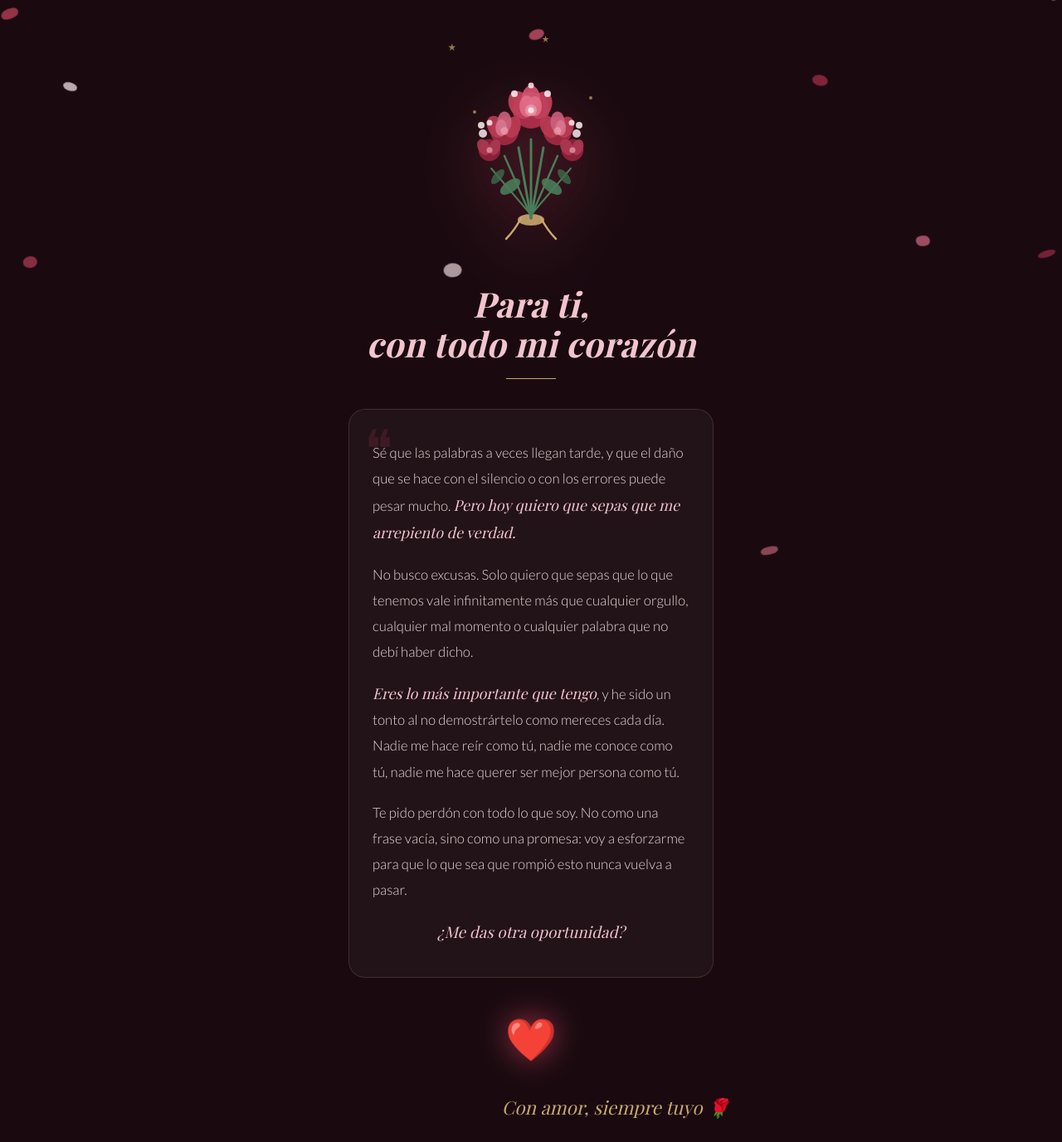
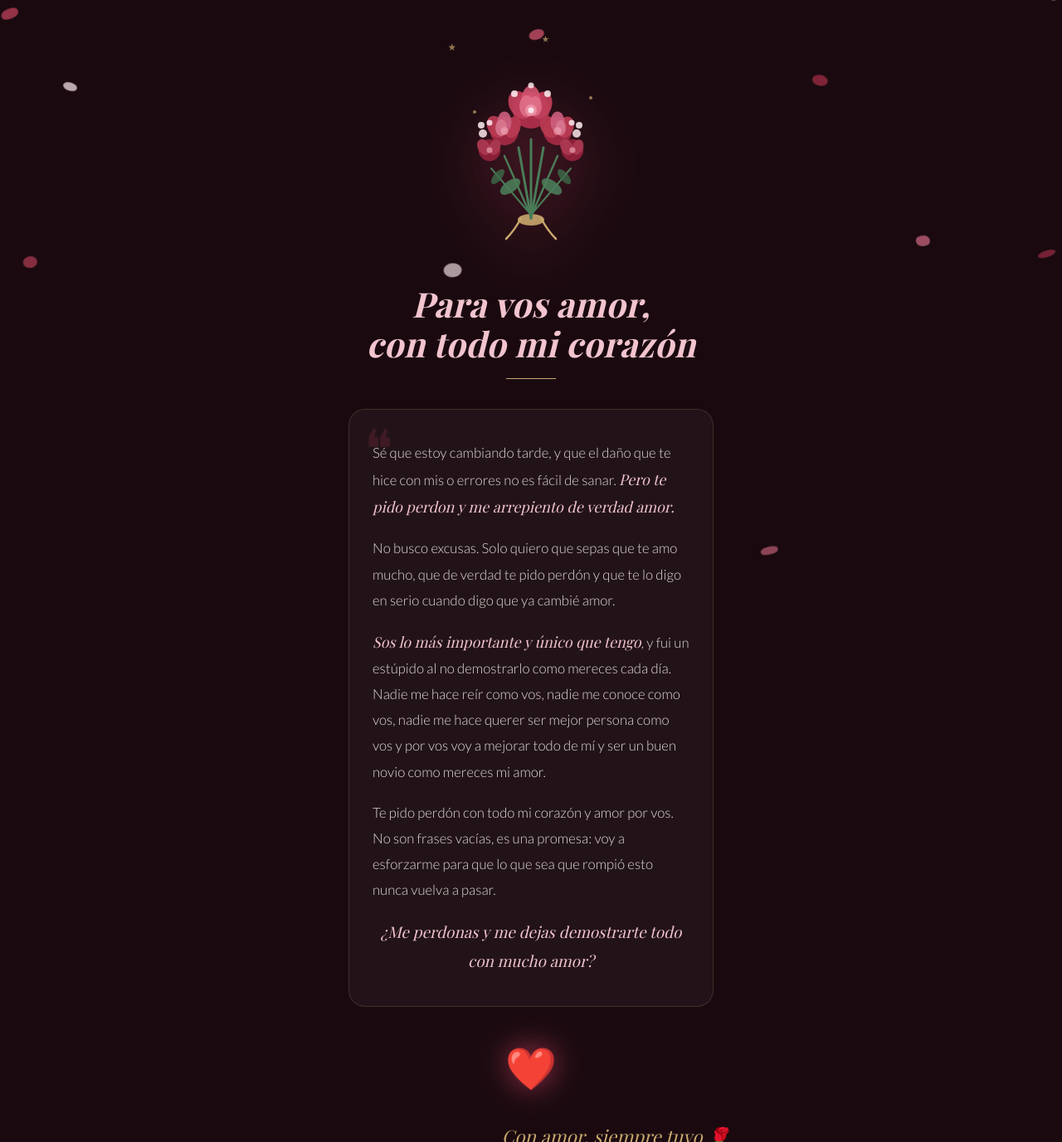
Before and after one commit to JMCocchi/Flores, a plain HTML site: page index.html in a window 1280 px wide. Shown: the part 50-1427 px from the top of the page at 83% size. Drawn offline with nearby package versions, Linux system fonts and the light colour scheme; a web font is replaced by a local one.

Commit message:
Update letter content and title in index.html

```diff
--- a/index.html
+++ b/index.html
@@ -279,17 +279,17 @@
 
   <!-- Title -->
   <div class="title-block">
-    <h1>Para ti,<br>con todo mi corazón</h1>
+    <h1>Para vos amor,<br>con todo mi corazón</h1>
     <span class="gold-line"></span>
   </div>
 
   <!-- Letter card -->
   <div class="card">
-    <p>Sé que las palabras a veces llegan tarde, y que el daño que se hace con el silencio o con los errores puede pesar mucho. <span class="highlight">Pero hoy quiero que sepas que me arrepiento de verdad.</span></p>
-    <p>No busco excusas. Solo quiero que sepas que lo que tenemos vale infinitamente más que cualquier orgullo, cualquier mal momento o cualquier palabra que no debí haber dicho.</p>
-    <p><span class="highlight">Eres lo más importante que tengo</span>, y he sido un tonto al no demostrártelo como mereces cada día. Nadie me hace reír como tú, nadie me conoce como tú, nadie me hace querer ser mejor persona como tú.</p>
-    <p>Te pido perdón con todo lo que soy. No como una frase vacía, sino como una promesa: voy a esforzarme para que lo que sea que rompió esto nunca vuelva a pasar.</p>
-    <p class="highlight" style="text-align:center; font-size:1.18rem;">¿Me das otra oportunidad?</p>
+    <p>Sé que estoy cambiando tarde, y que el daño que te hice con mis o errores no es fácil de sanar. <span class="highlight">Pero te pido perdon y me arrepiento de verdad amor.</span></p>
+    <p>No busco excusas. Solo quiero que sepas que te amo mucho, que de verdad te pido perdón y que te lo digo en serio cuando digo que ya cambié amor.</p>
+    <p><span class="highlight">Sos lo más importante y único que tengo</span>, y fui un estúpido al no demostrarlo como mereces cada día. Nadie me hace reír como vos, nadie me conoce como vos, nadie me hace querer ser mejor persona como vos y por vos voy a mejorar todo de mí y ser un buen novio como mereces mi amor.</p>
+    <p>Te pido perdón con todo mi corazón y amor por vos. No son frases vacías, es una promesa: voy a esforzarme para que lo que sea que rompió esto nunca vuelva a pasar.</p>
+    <p class="highlight" style="text-align:center; font-size:1.18rem;">¿Me perdonas y me dejas demostrarte todo con mucho amor?</p>
   </div>
 
   <!-- Heart -->
```
